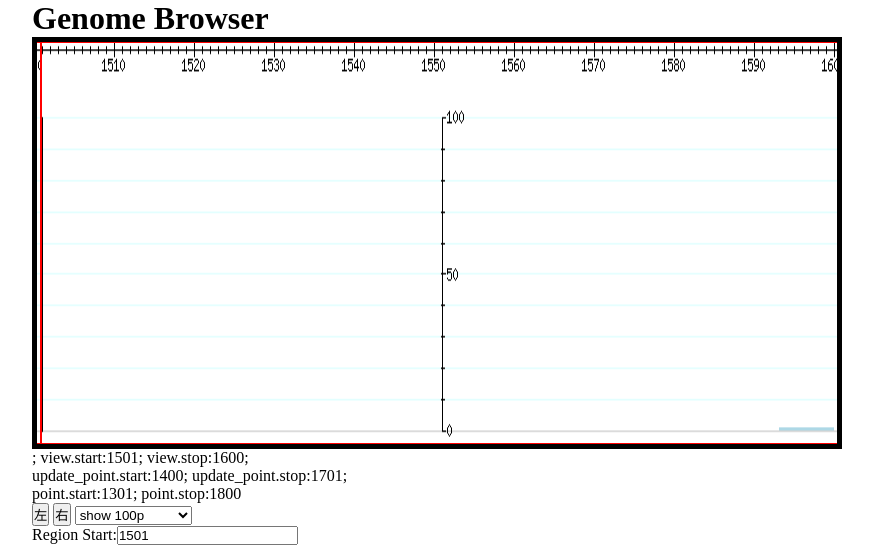
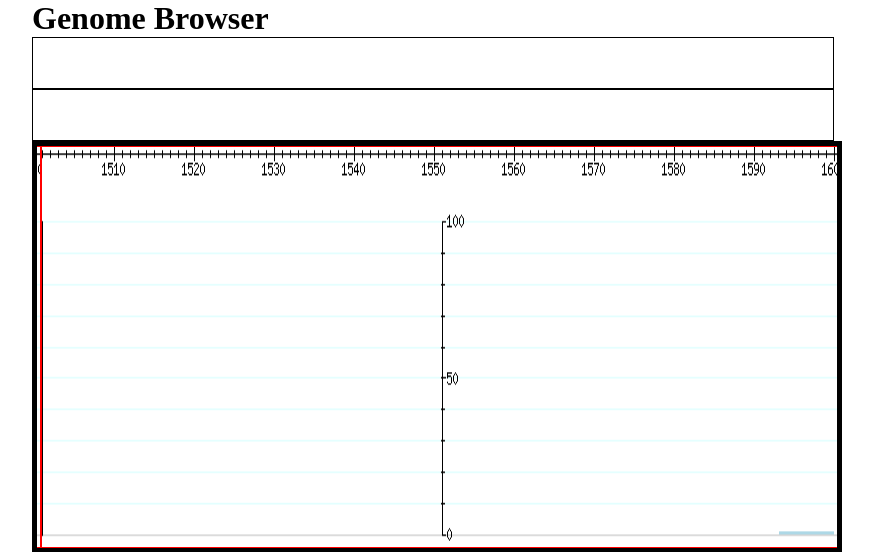
Before and after one commit to her0e1c1/genome_browse, a Flask app: page / in a window 1280 px wide. Shown: the top 552 px of the page, without its empty margins (108-981 px from the left). Run offline with Flask 2, Linux system fonts and the light colour scheme; some libraries are stand-ins or nearby versions.

Commit message:
overviewとregionの作成中 スクロールは完成

```diff
--- a/src/static/css/main.css
+++ b/src/static/css/main.css
@@ -33,3 +33,17 @@ body{
 #show_images div{
  clear:left;
 }
+
+#overview{
+	width: 800px;
+	height: 50px;
+	background-color: Scrollbar;
+	border:1px solid black;
+}
+
+#region{
+	width: 800px;
+	height: 50px;
+	background-color: InfoBackground;
+	border:1px solid black;
+}
--- a/src/templates/index.html
+++ b/src/templates/index.html
@@ -9,6 +9,12 @@
  <body>
    <div id="wrap">
 	 <h1>Genome Browser</h1>
+	 <div id="overview">
+	   <div id="overview_box"></div>
+	 </div>
+	 <div id="region">
+	   <div id="region_box"></div>
+	 </div>
 	 <div id="wrap_show_images">
 	   <div id="show_images"></div>
 	 </div>
```
Also changed, not shown: src/static/js/genome.js (+60 -2 lines).
